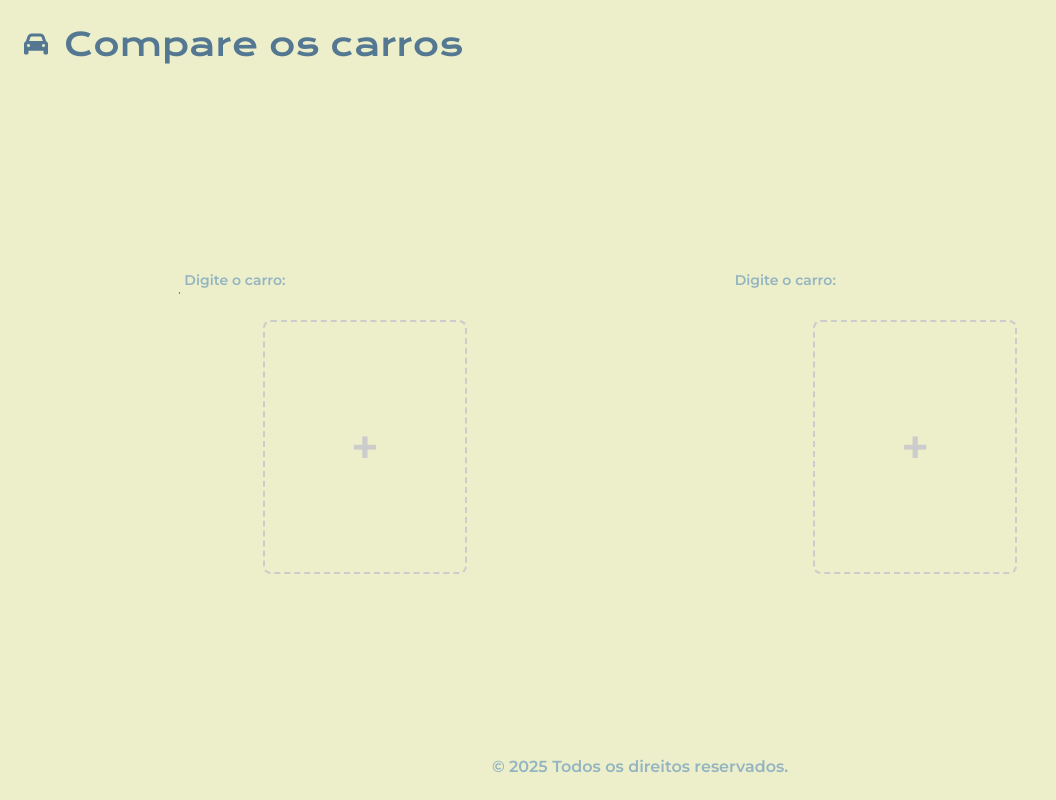
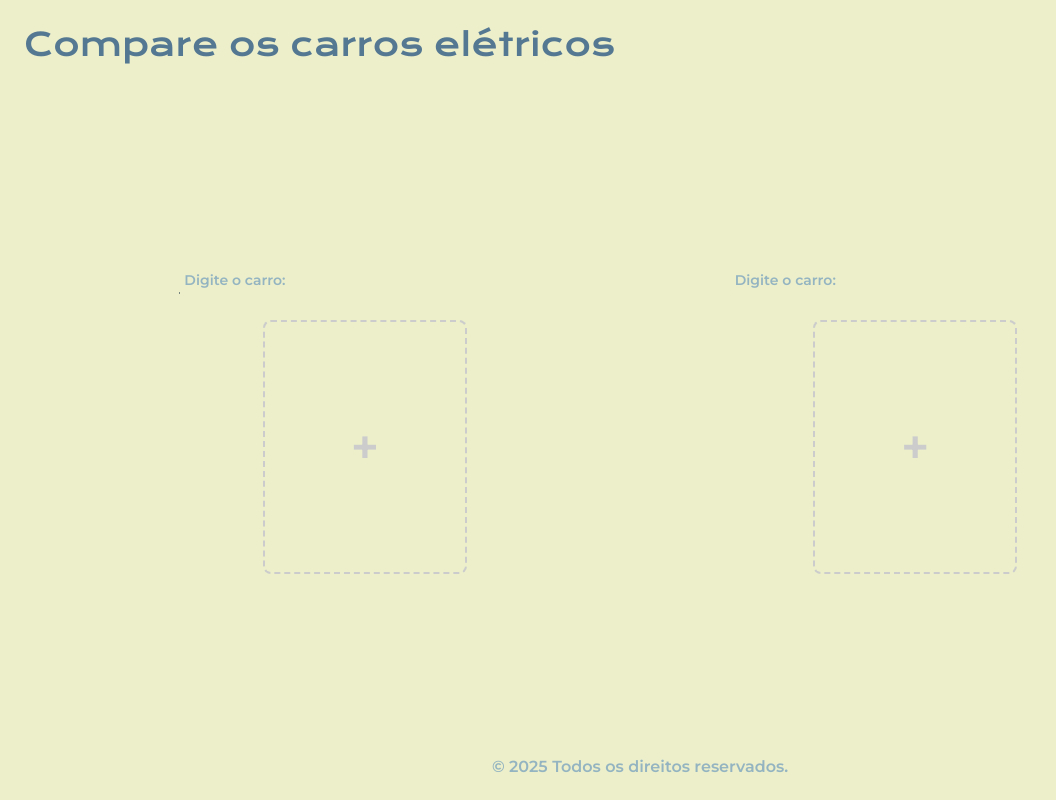
Before and after one commit to FilipeDellaPorta/comparador-de-carros-dellaporta, a website with bundled scripts: page index.html in a window 1280 px wide. Shown: the whole page, without its empty margins (0-1056 px from the left). Built offline with nearby package versions, Linux system fonts and the light colour scheme.

Commit message:
refactor: :recycle: alterado para carros elétricos e removido o ícone carro

```diff
--- a/index.html
+++ b/index.html
@@ -8,15 +8,13 @@
     <link rel="icon" type="image/png" sizes="32x32" href="./dist/assets/favicon_io/favicon-32x32.png">
     <link rel="icon" type="image/png" sizes="16x16" href="./dist/assets/favicon_io/favicon-16x16.png">
     <link rel="manifest" href="./dist/assets/favicon_io/site.webmanifest">
-    <link rel="stylesheet" href="https://cdnjs.cloudflare.com/ajax/libs/font-awesome/6.0.0-beta3/css/all.min.css">
     <link rel="stylesheet" href="./dist/css/index.css">
     <title>Della Porta</title>
 </head>
 
 <body>
     <header class="cabecalho">
-        <i class="fas fa-car" style="font-size: 24px; color: #547792;"></i>
-        <h1 class="cabecalho__titulo">Compare os carros</h1>
+        <h1 class="cabecalho__titulo">Compare os carros elétricos</h1>
     </header>
     <main class="principal">
         <div class="principal__cards">
```
